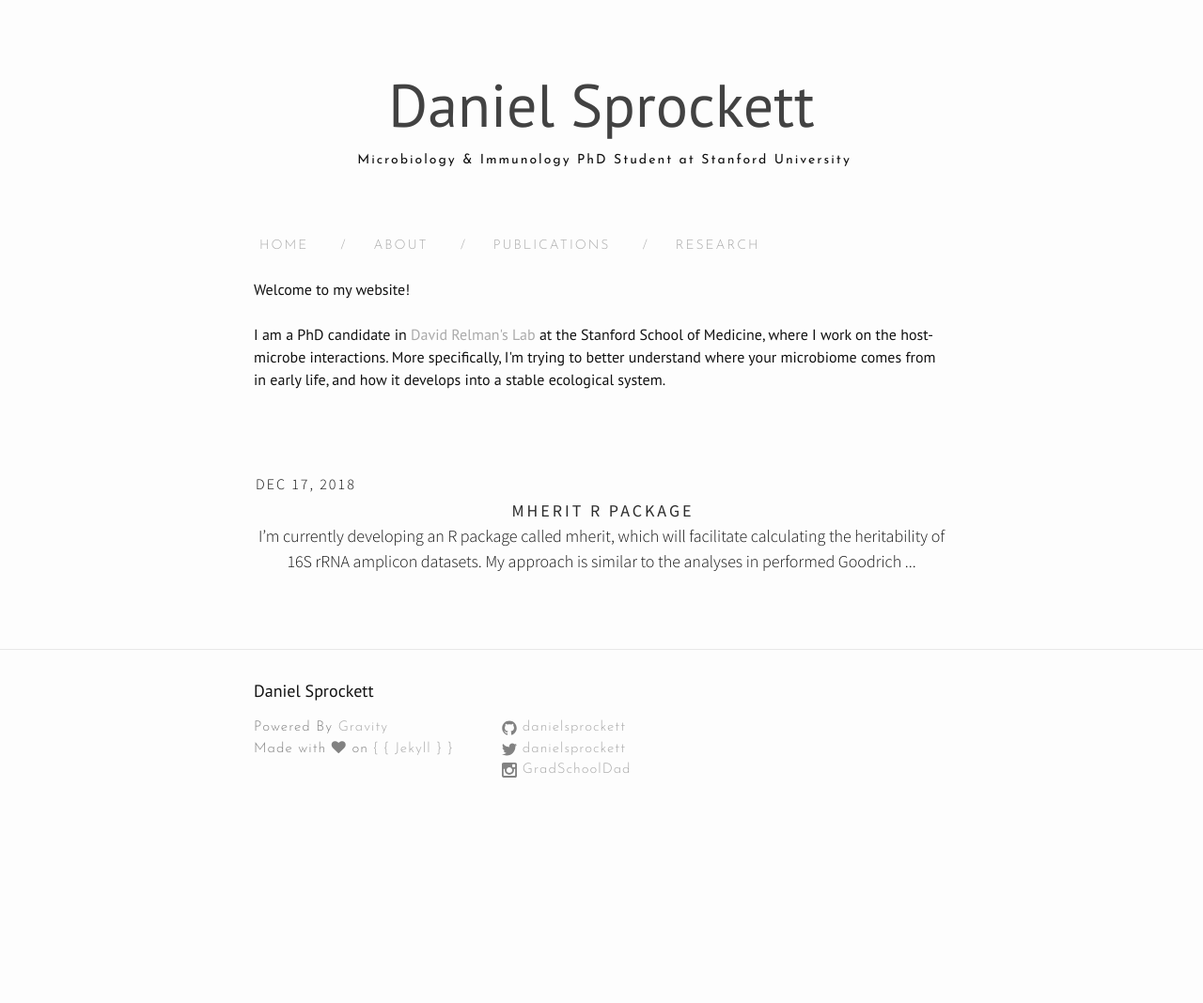
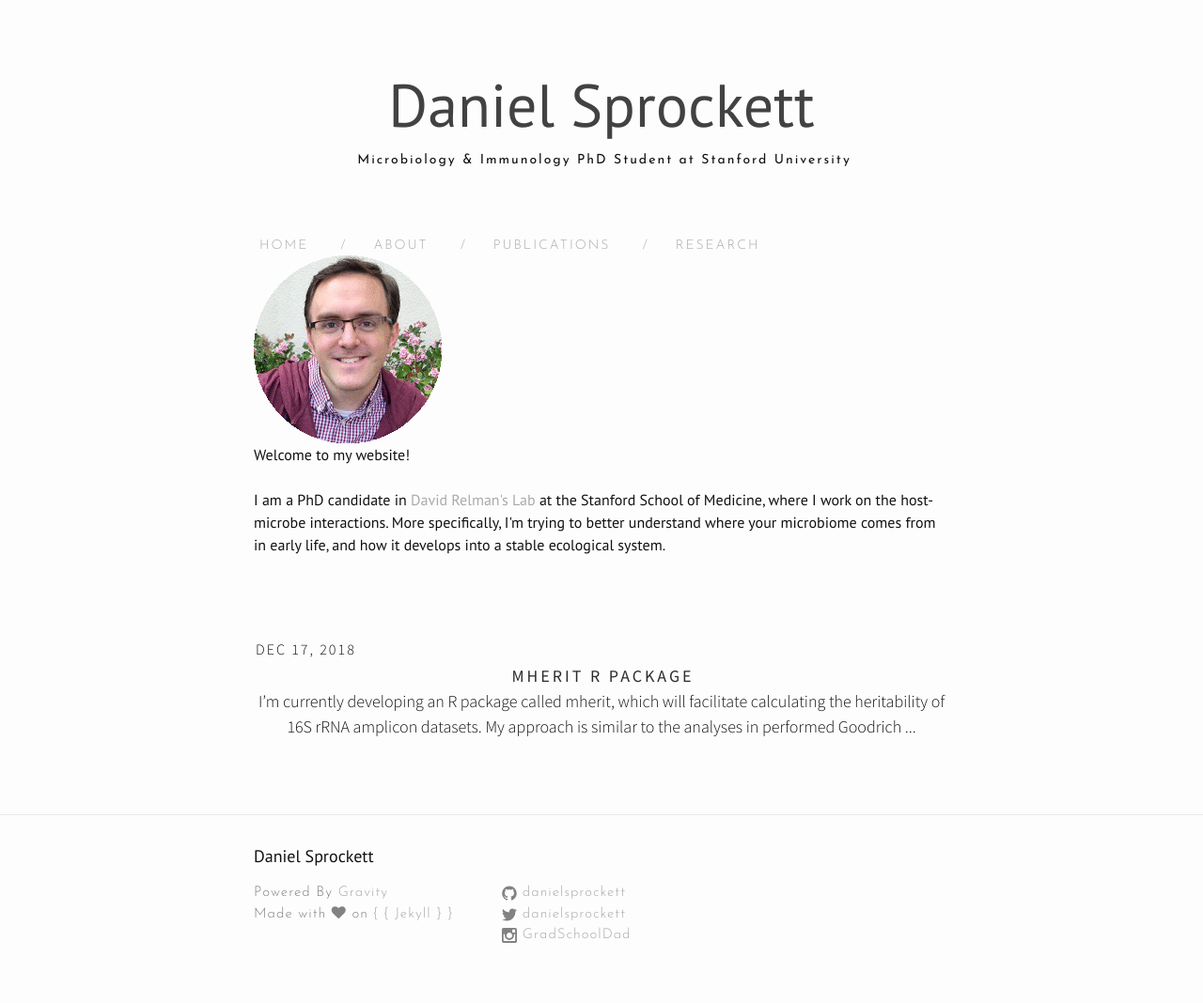
Before and after one commit to DanielSprockett/danielsprockett.github.io, a Jekyll site: the page built from index.html, in a window 1280 px wide. Shown: the whole page at 94% size. Built offline with Jekyll 4.4.1, drawn with Linux system fonts in a browser that asks for light colours; nearby versions of some CDN libraries; the list of posts is cut into pages by our own code; before the commit the page ends 900 px from its top, so only the background shows below that.

Commit message:
Update index.html

```diff
--- a/index.html
+++ b/index.html
@@ -7,6 +7,8 @@ layout: default
 </head>
 
 <div class="home">
+
+<img src="/images/about_headshot.gif" alt="Dan Sprockett">
 
 <br>
 Welcome to my website! <br>
```
